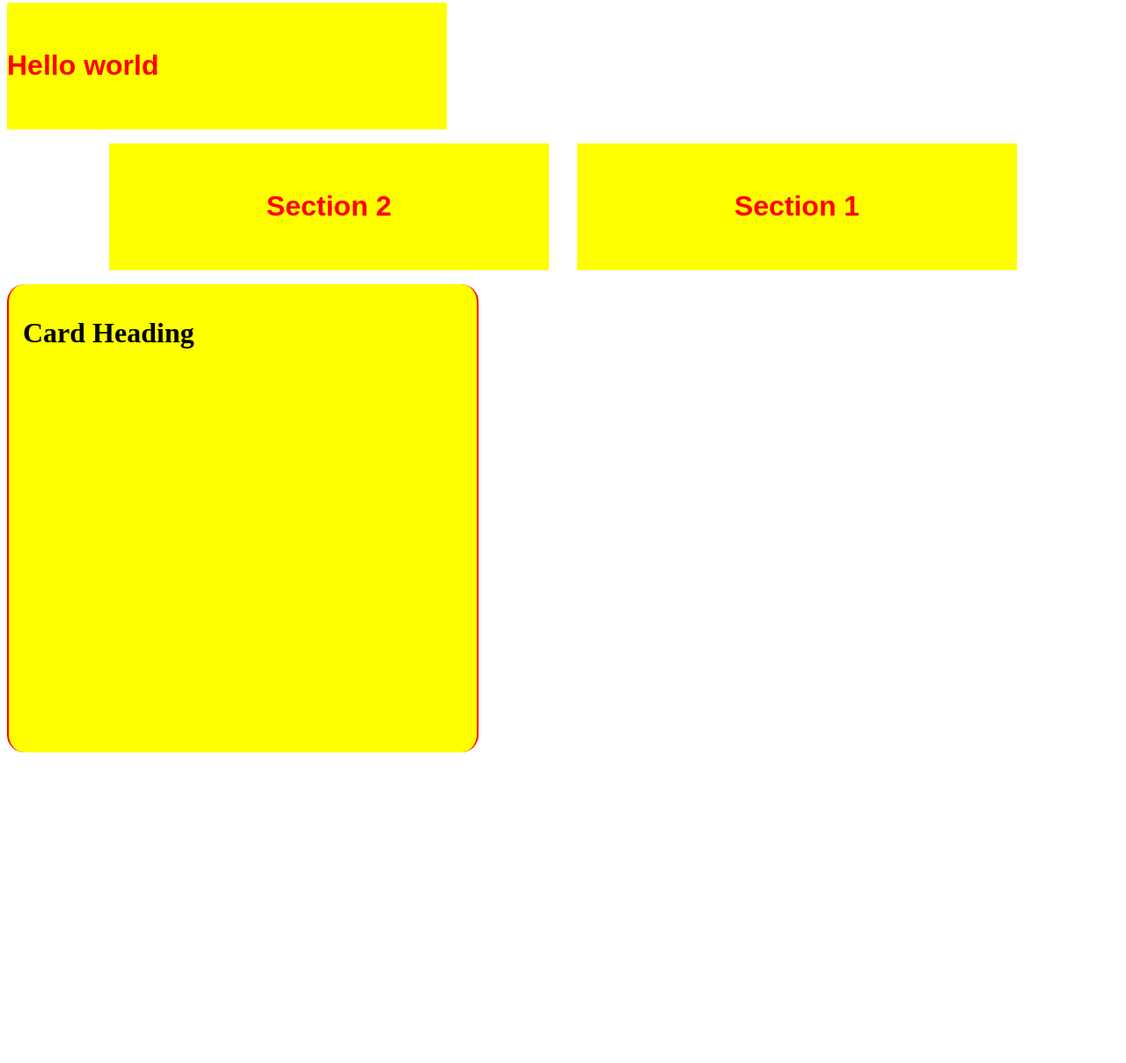
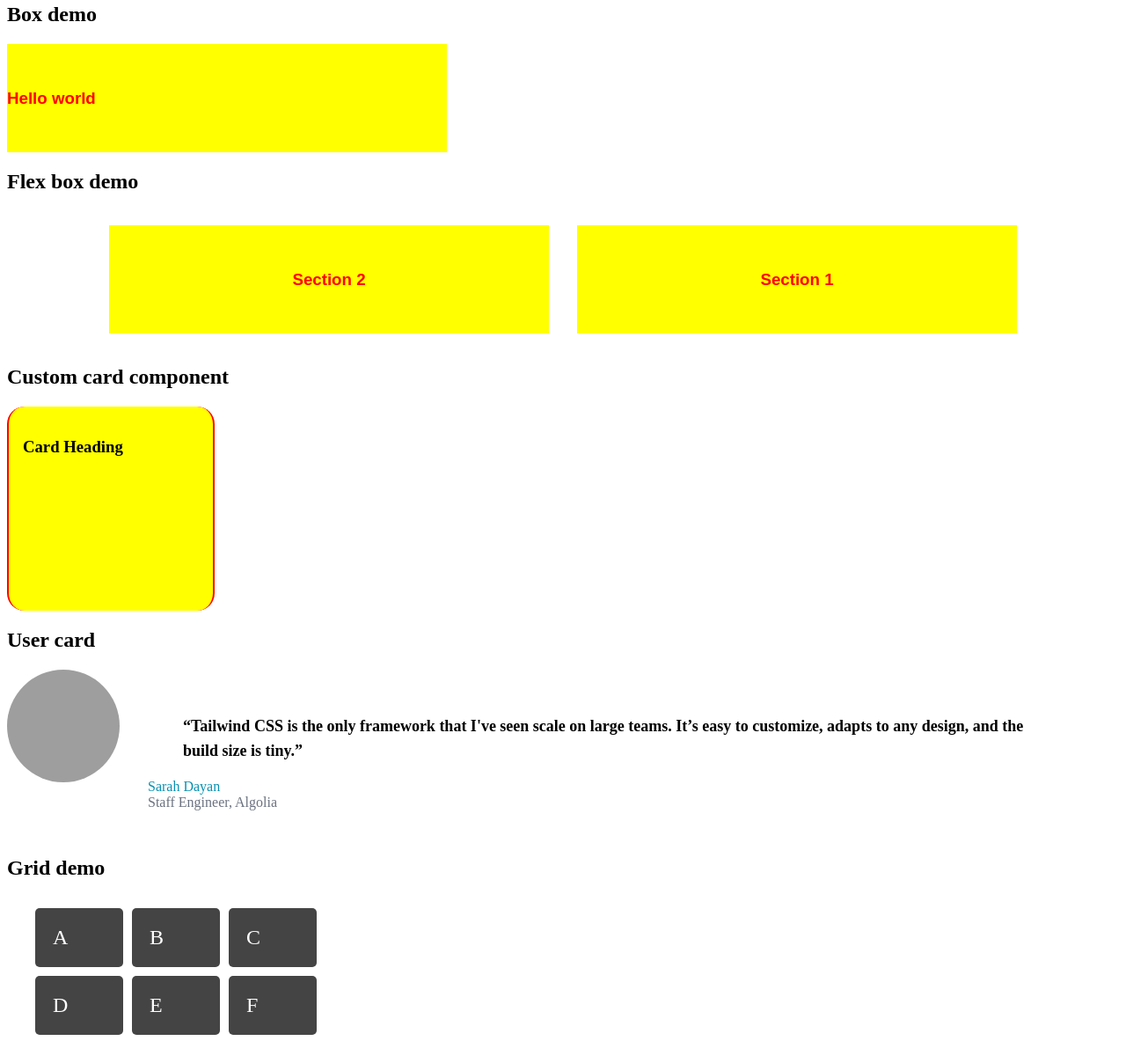
Before and after one commit to rajasegar/styled-web-components, a website with bundled scripts: page index.html in a window 1280 px wide. Shown: the part 77-1285 px from the top of the page at 88% size. Before the commit the page ends 940 px from the top, so only its background shows below. Built offline with nearby package versions, Linux system fonts and the light colour scheme; grey boxes are pictures that could not be loaded.

Commit message:
chore: adding grid and image component example

```diff
--- a/index.html
+++ b/index.html
@@ -6,21 +6,61 @@
 </head>
 <body>
   <h1>Styled web components</h1>
+  <h2>Box demo</h2>
   <fw-box width="500px" py="2em" color="red" bg="yellow" font-family="sans-serif">
-    <h1>Hello world</h1>
+    <h3>Hello world</h3>
   </fw-box>
+
+  <h2>Flex box demo</h2>
   <fw-flex justify-content="center" flex-direction="row-reverse">
 
     <fw-box m="1em" width="500px" py="2em" color="red" bg="yellow" font-family="sans-serif" text-align="center">
-    <h1>Section 1</h1>
+    <h3>Section 1</h3>
   </fw-box>
   <fw-box m="1em"  width="500px" py="2em" color="red" bg="yellow" font-family="sans-serif" text-align="center">
-    <h1>Section 2</h1>
+    <h3>Section 2</h3>
   </fw-box>
   </fw-flex>
-  <my-card border-radius="20px" bg="yellow" size="500px" p="1em" border-x="2px solid red">
-    <h1>Card Heading</h1>
+
+  <h2>Custom card component</h2>
+  <my-card border-radius="20px" bg="yellow" size="200px" p="1em" border-x="2px solid red">
+    <h3>Card Heading</h3>
   </my-card>
+
+  <h2>User card</h2>
+  <fw-flex>
+    <img is="fw-avatar" border-radius="50%" width="128px" height="128px" src="https://tailwindcss.com/_next/static/media/sarah-dayan.a8ff3f1095a58085a82e3bb6aab12eb2.jpg" />
+    <fw-box p="2rem">
+      <blockquote>
+      <block-text font-weight="600" font-size="1.125rem" line-height="1.75rem">
+        “Tailwind CSS is the only framework that I've seen scale
+        on large teams. It’s easy to customize, adapts to any design,
+        and the build size is tiny.”
+      </block-text>
+    </blockquote>
+    <figcaption class="font-medium">
+      <fw-box color="rgba(8,145,178,1)">
+        Sarah Dayan
+      </fw-box>
+      <fw-box color="rgba(107,114,128,1)">
+        Staff Engineer, Algolia
+      </fw-box>
+    </figcaption>
+    </fw-box>
+  </fw-flex>
+
+  <h2>Grid demo</h2>
+  <fw-box m="2em">
+  <fw-grid grid-template-columns='100px 100px 100px' grid-gap="10px">
+    <fw-box bg="#444" color="#fff" border-radius="5px" p="20px" font-size="150%">A</fw-box>
+    <fw-box bg="#444" color="#fff" border-radius="5px" p="20px" font-size="150%">B</fw-box>
+    <fw-box bg="#444" color="#fff" border-radius="5px" p="20px" font-size="150%">C</fw-box>
+    <fw-box bg="#444" color="#fff" border-radius="5px" p="20px" font-size="150%">D</fw-box>
+    <fw-box bg="#444" color="#fff" border-radius="5px" p="20px" font-size="150%">E</fw-box>
+    <fw-box bg="#444" color="#fff" border-radius="5px" p="20px" font-size="150%">F</fw-box>
+  </fw-grid>
+  </fw-box>
+
   <script src="main.js" type="module"></script>
 
 </body>
--- a/main.js
+++ b/main.js
@@ -5,10 +5,13 @@ import {
   LayoutProps,
   FlexboxProps,
   BorderProps,
+  GridProps,
 } from './dist/bundle.js'
 
 
-class FWBox extends LayoutProps(TypographyProps(ColorProps(SpaceProps(HTMLElement)))) {
+const Box = GridProps(BorderProps(LayoutProps(TypographyProps(ColorProps(SpaceProps(HTMLElement))))))
+
+class FWBox extends Box {
   constructor() {
     super()
     this.attachShadow({ mode: 'open' })
@@ -35,6 +38,20 @@ class FWFlex extends FlexboxProps(HTMLElement) {
 
 customElements.define('fw-flex', FWFlex)
 
+class FWGrid extends GridProps(HTMLElement) {
+  constructor() {
+    super()
+    this.attachShadow({ mode: 'open' })
+    const template = document.createElement('template')
+    template.innerHTML = '<div><slot></slot></div>'
+    this.shadowRoot.appendChild(template.content.cloneNode(true))
+    this.container = this.shadowRoot.querySelector('div')
+    this.container.style.display = 'grid'
+  }
+}
+
+customElements.define('fw-grid', FWGrid)
+
 class MyCard extends ColorProps(BorderProps(LayoutProps(SpaceProps(HTMLElement)))) {
   constructor() {
     super();
@@ -48,3 +65,27 @@ class MyCard extends ColorProps(BorderProps(LayoutProps(SpaceProps(HTMLElement))
 }
 
 customElements.define('my-card', MyCard);
+
+class BlockText extends TypographyProps(HTMLElement) {
+constructor() {
+    super();
+
+    this.attachShadow({ mode: 'open' })
+    const template = document.createElement('template')
+    template.innerHTML = '<p><slot></slot></p>'
+    this.shadowRoot.appendChild(template.content.cloneNode(true))
+    this.container = this.shadowRoot.querySelector('p')
+  }
+}
+
+customElements.define('block-text', BlockText);
+
+class Avatar extends BorderProps(HTMLImageElement) {
+  constructor() {
+    super()
+    this.container = this;
+
+  }
+}
+
+customElements.define('fw-avatar', Avatar, { extends: 'img' })
```
